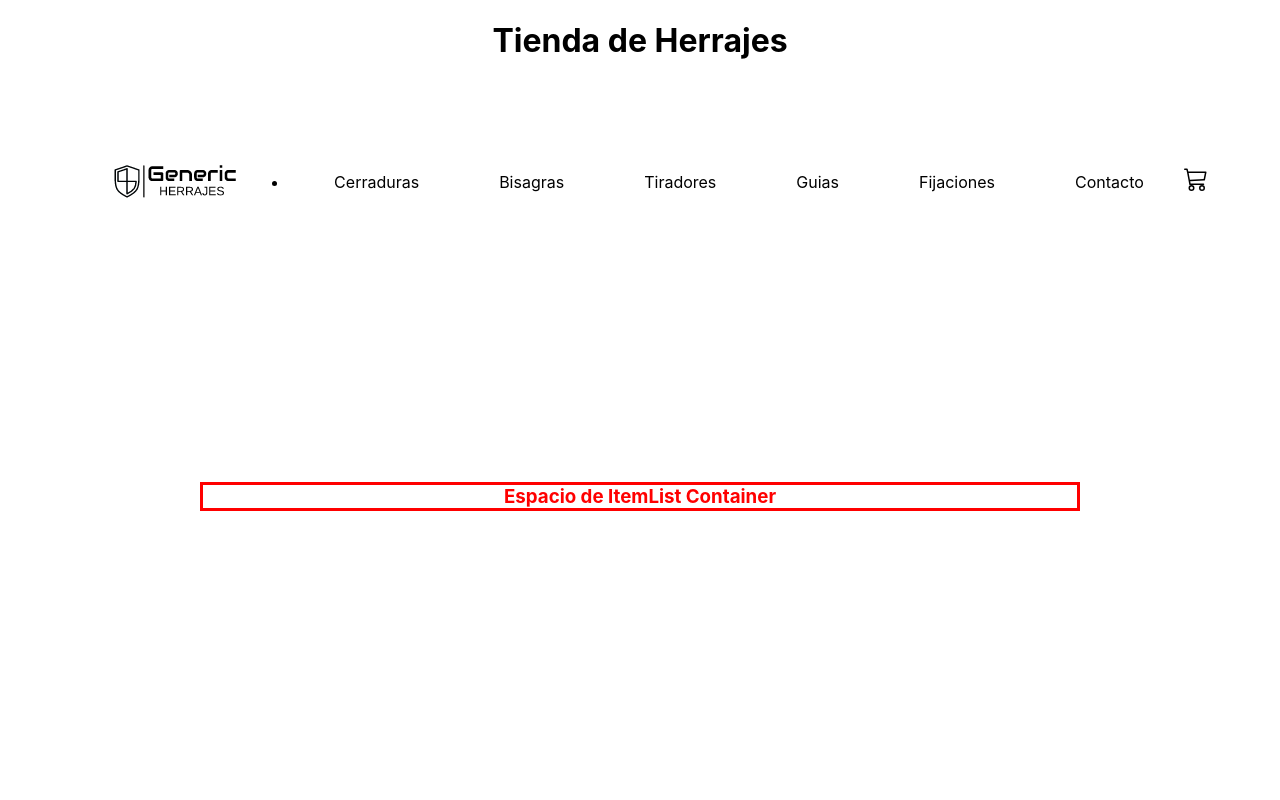
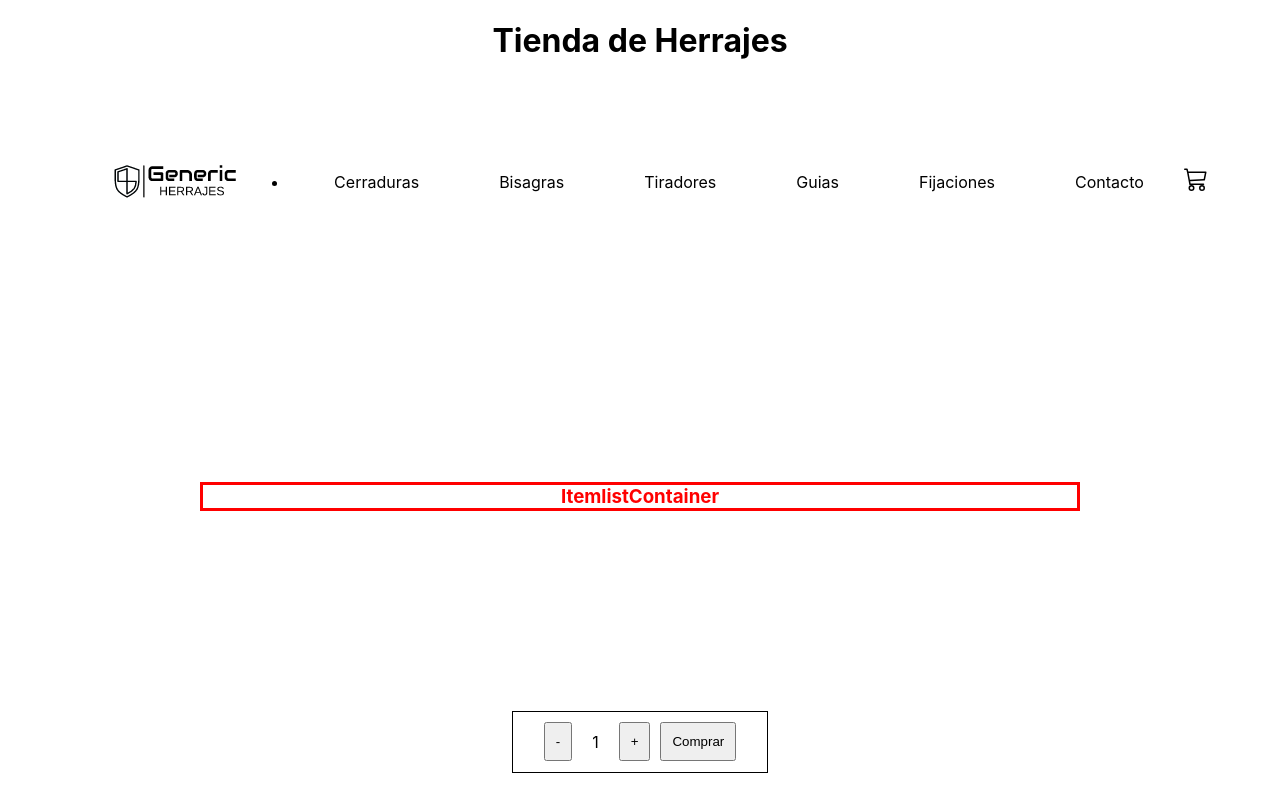
Before and after one commit to nicosmore/nicolasMoreiraReact, a React (Create React App) app: page / in a window 1280 px wide. Built offline with nearby package versions, Linux system fonts and the light colour scheme.

Commit message:
ItemCount

```diff
--- a/src/App.js
+++ b/src/App.js
@@ -1,12 +1,14 @@
 import './App.css';
 import Header from './components/Header/Header';
-import ItemList from './components/Container/ItemListContainer';
+import ItemListContainer from './components/Container/ItemListContainer';
+
 
 const App = () => {
   return (
     <>
     <Header/>
-    <ItemList/>
+    <ItemListContainer mensaje='ItemlistContainer'/>
+
     </>
 
 
--- /dev/null
+++ b/src/components/Container/ItemCount.js
@@ -0,0 +1,50 @@
+import React, {useState} from 'react';
+
+function Counter({stock, initial}) {
+
+    const [count, setCount] = useState(initial);
+
+    const sumar=()=>{
+        count < stock && setCount(count + 1);
+        }
+
+    const quitar=()=>{
+        setCount(Math.max(count - 1,1));
+
+    }
+
+    const onAdd = () =>{
+        alert('Comprastes '+ count +' productos')
+    }
+
+    return (
+      <div style={styles.Style}>
+        <button onClick={quitar} style={styles.Boton}>-</button>
+        <imput style={styles.Boton}>{count}</imput>
+        <button onClick={sumar} style={styles.Boton}>+</button>
+        <button onClick={onAdd} style={styles.Boton}>Comprar</button>
+      </div>
+    );
+}
+
+export default Counter
+
+const styles = {
+    Style: {
+        display:'flex',
+        padding:5,
+        justifyContent:'center',
+        alignItems: 'center',
+        border: '1px solid black',
+        marginLeft:'40%',
+        marginRight:'40%',
+    },
+
+    Boton:{
+        padding:10,
+        margin:5,
+
+    }
+
+
+}
--- a/src/components/Container/ItemListContainer.js
+++ b/src/components/Container/ItemListContainer.js
@@ -1,6 +1,16 @@
-const ItemList = () =>{
+import ItemCount from './ItemCount';
+
+const cantidad = 10;
+const iniciar=1;
+
+const ItemList = ({mensaje}) =>{
     return(
-        <h3 style={styles.StyleH3}>Espacio de ItemList Container</h3>
+        <>
+            <h3 style={styles.StyleH3}>{mensaje}</h3>
+            <ItemCount stock={cantidad} initial={iniciar}/>
+        </>
+
+
     )
 }
 export default ItemList
```
Also changed, not shown: src/components/Header/NavBar.js (renamed from src/components/Header/NavBar.jsx).
